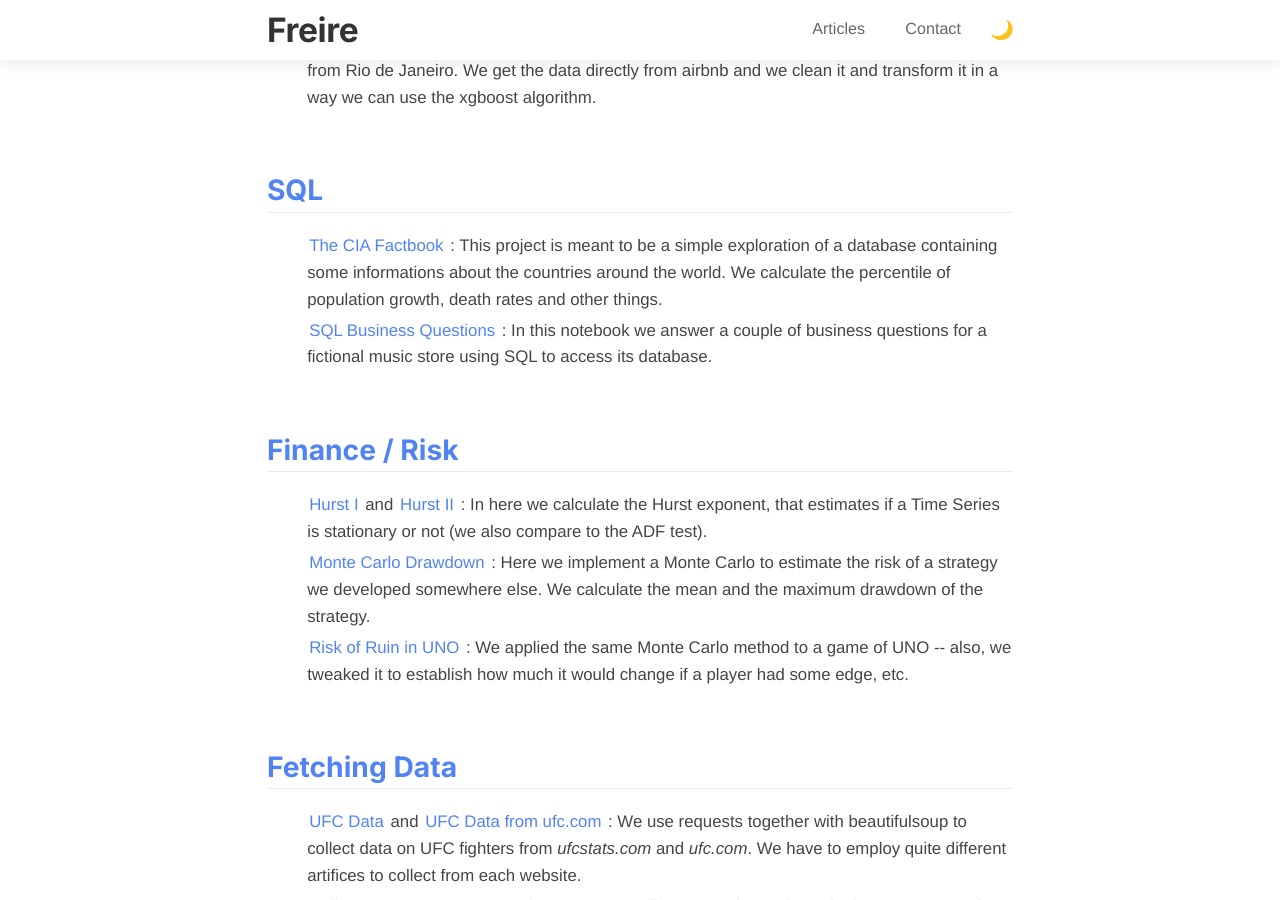
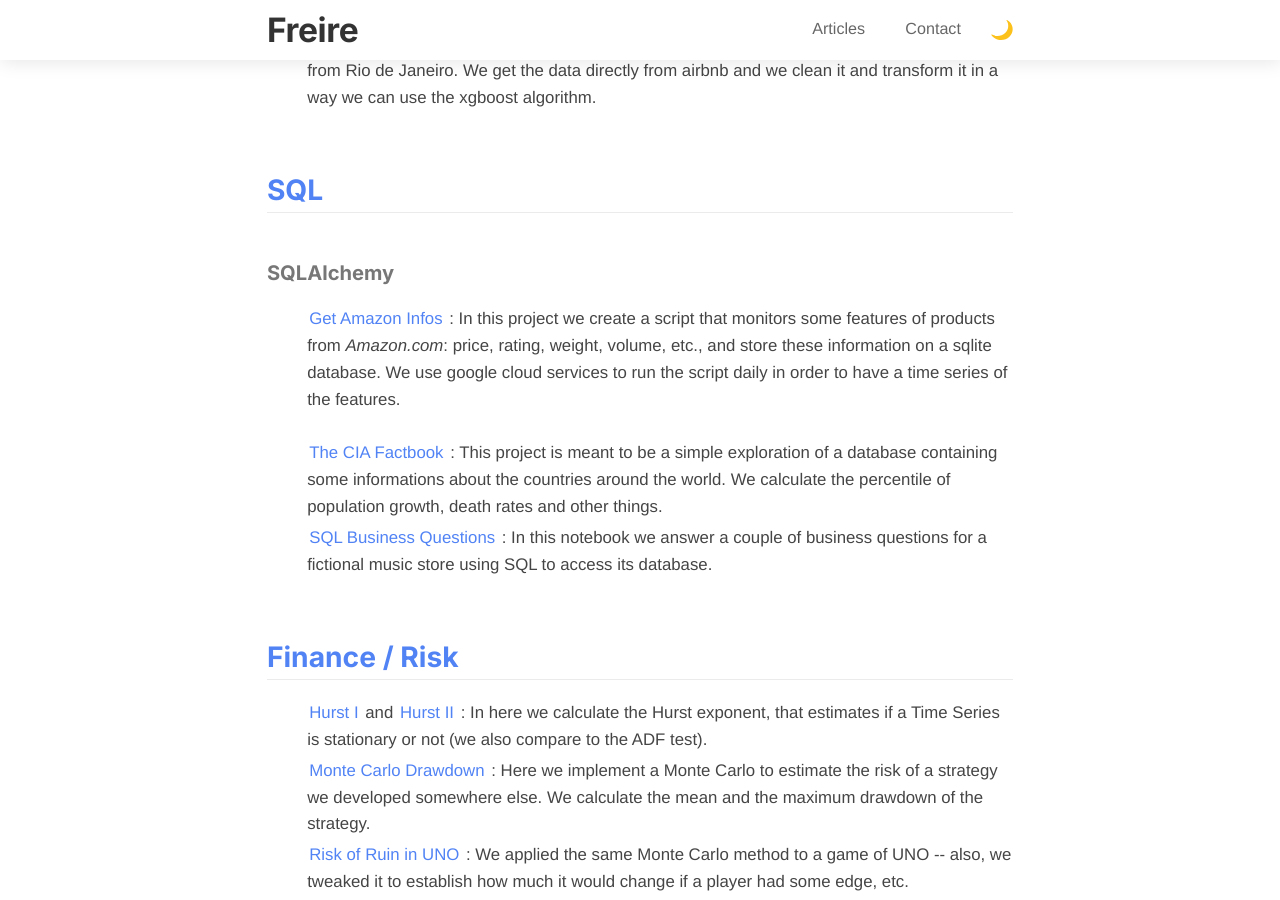
Before and after one commit to freirerene/freirerene.github.io, a Jekyll site: the page built from p.html, in a window 1280 px wide and 900 px high, scrolled down 1282 px. Built offline with Jekyll 4.4.1, drawn with Linux system fonts in a browser that asks for light colours; nearby versions of some CDN libraries.

Commit message:
Update p.html

```diff
--- a/p.html
+++ b/p.html
@@ -35,6 +35,10 @@ layout: default
 
     </ul>
 		<h2>SQL</h2>
+		<h4>SQLAlchemy</h4>
+		<ul>
+		<li><a href="https://github.com/freirerene/get_amazon", target="_blank">Get Amazon Infos</a> : In this project we create a script that monitors some features of products from <i>Amazon.com</i>: price, rating, weight, volume, etc., and store these information on a sqlite database. We use google cloud services to run the script daily in order to have a time series of the features.</li>
+		</ul>
 	<ul>
 		<li><a href="https://github.com/freirerene/sql_cia_factbook", target="_blank">The CIA Factbook</a> : This project is meant to be a simple exploration of a database containing some informations about the countries around the world. We calculate the percentile of population growth, death rates and other things.</li>
 		<li><a href="https://github.com/freirerene/sql_business_questions", target="_blank">SQL Business Questions</a> : In this notebook we answer a couple of business questions for a fictional music store using SQL to access its database.</li>
```
